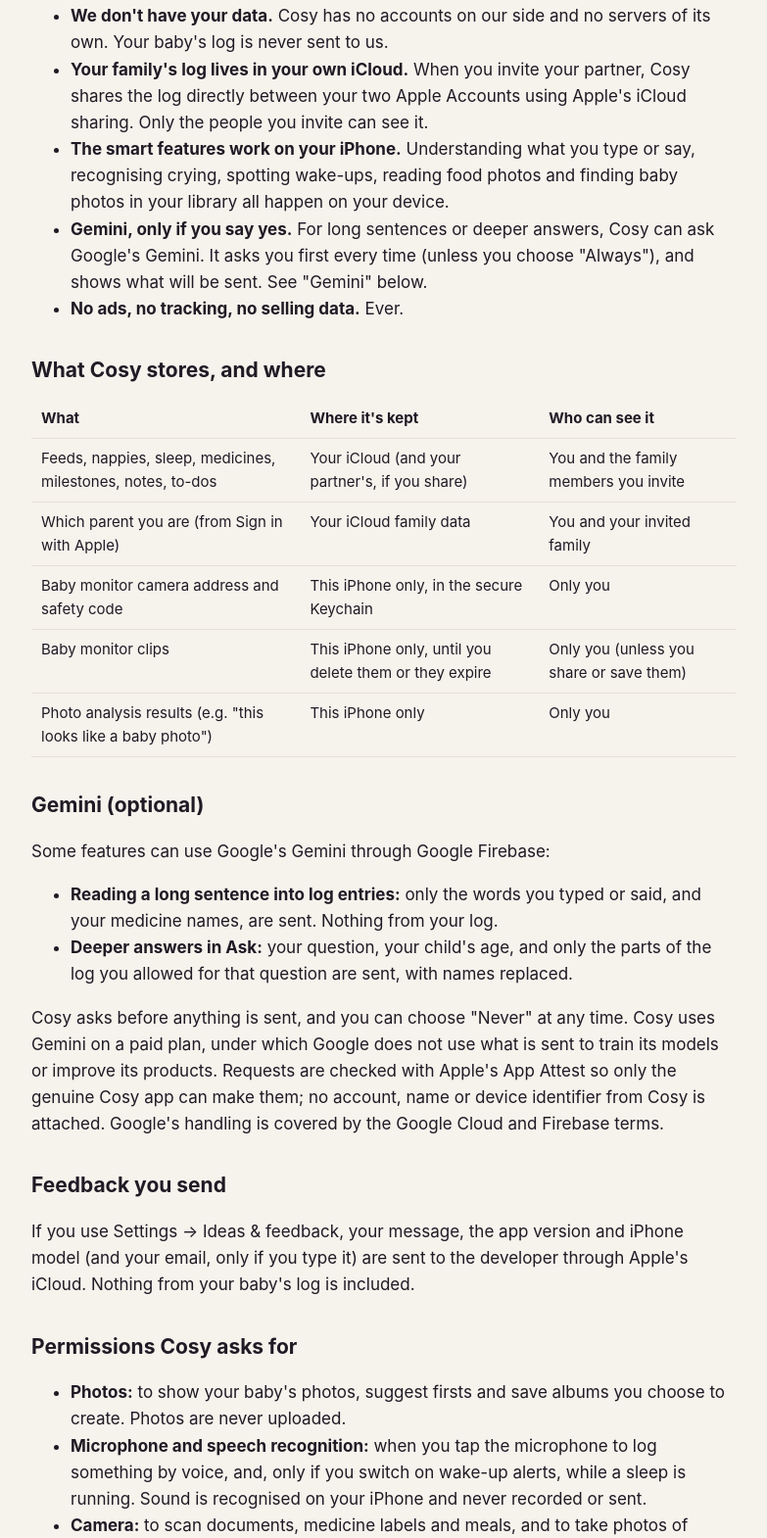
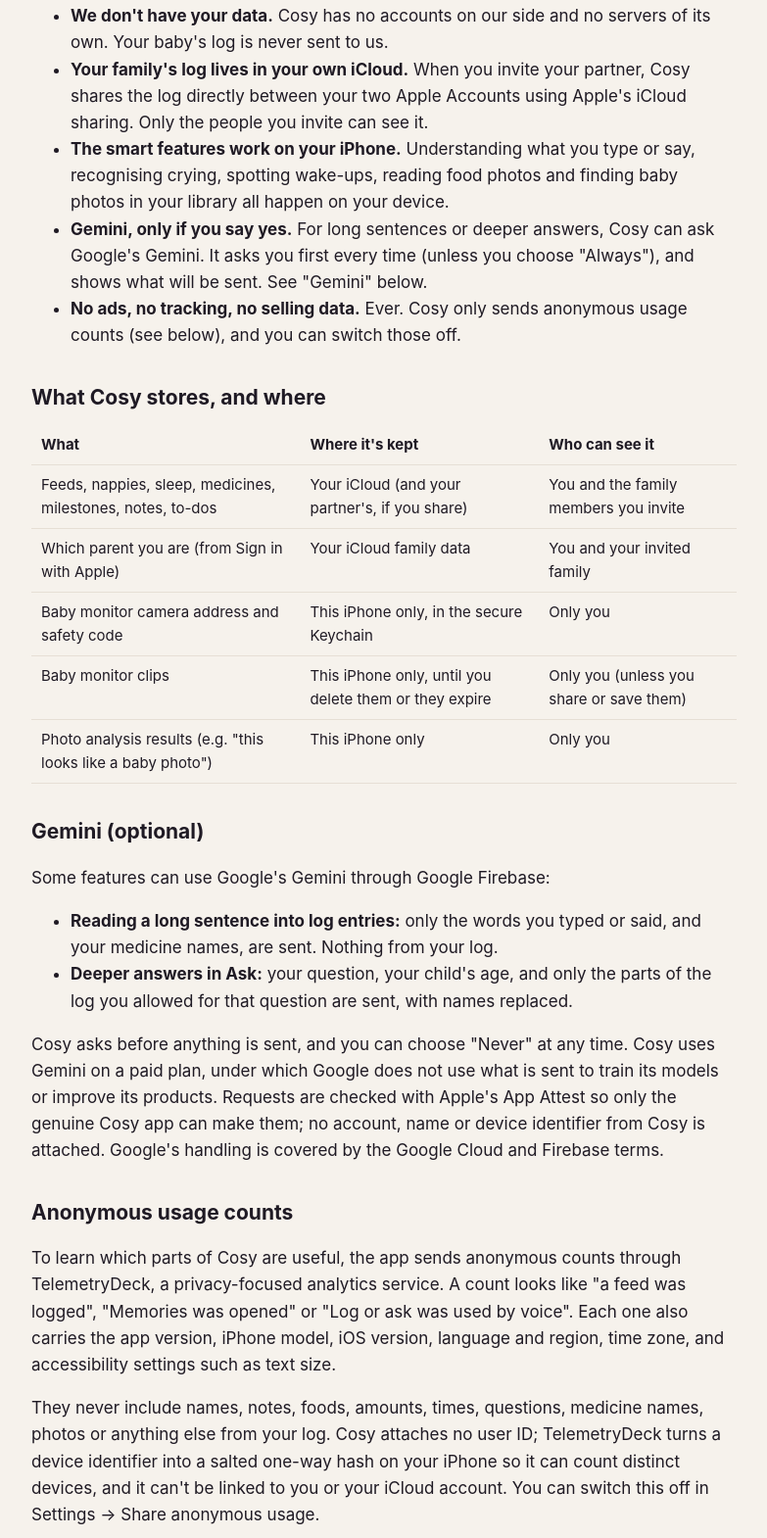
Before and after one commit to kaxevgg/cosy-app, a plain HTML site: page privacy.html in a window 1280 px wide. Shown: the part 331-1901 px from the top of the page at 98% size, without its empty margins (248-1031 px from the left). Drawn offline with Linux system fonts and the light colour scheme.

Commit message:
Privacy: anonymous usage counts (TelemetryDeck)

```diff
--- a/privacy.html
+++ b/privacy.html
@@ -19,7 +19,7 @@ nav{display:flex;gap:16px;margin-bottom:28px;font-weight:600}nav a{text-decorati
 <li><strong>Your family&#x27;s log lives in your own iCloud.</strong> When you invite your partner, Cosy shares the log directly between your two Apple Accounts using Apple&#x27;s iCloud sharing. Only the people you invite can see it.</li>
 <li><strong>The smart features work on your iPhone.</strong> Understanding what you type or say, recognising crying, spotting wake-ups, reading food photos and finding baby photos in your library all happen on your device.</li>
 <li><strong>Gemini, only if you say yes.</strong> For long sentences or deeper answers, Cosy can ask Google&#x27;s Gemini. It asks you first every time (unless you choose &quot;Always&quot;), and shows what will be sent. See &quot;Gemini&quot; below.</li>
-<li><strong>No ads, no tracking, no selling data.</strong> Ever.</li>
+<li><strong>No ads, no tracking, no selling data.</strong> Ever. Cosy only sends anonymous usage counts (see below), and you can switch those off.</li>
 </ul>
 <h2>What Cosy stores, and where</h2>
 <table><thead><tr><th>What</th><th>Where it&#x27;s kept</th><th>Who can see it</th></tr></thead><tbody><tr><td>Feeds, nappies, sleep, medicines, milestones, notes, to-dos</td><td>Your iCloud (and your partner&#x27;s, if you share)</td><td>You and the family members you invite</td></tr><tr><td>Which parent you are (from Sign in with Apple)</td><td>Your iCloud family data</td><td>You and your invited family</td></tr><tr><td>Baby monitor camera address and safety code</td><td>This iPhone only, in the secure Keychain</td><td>Only you</td></tr><tr><td>Baby monitor clips</td><td>This iPhone only, until you delete them or they expire</td><td>Only you (unless you share or save them)</td></tr><tr><td>Photo analysis results (e.g. &quot;this looks like a baby photo&quot;)</td><td>This iPhone only</td><td>Only you</td></tr></tbody></table>
@@ -30,6 +30,9 @@ nav{display:flex;gap:16px;margin-bottom:28px;font-weight:600}nav a{text-decorati
 <li><strong>Deeper answers in Ask:</strong> your question, your child&#x27;s age, and only the parts of the log you allowed for that question are sent, with names replaced.</li>
 </ul>
 <p>Cosy asks before anything is sent, and you can choose &quot;Never&quot; at any time. Cosy uses Gemini on a paid plan, under which Google does not use what is sent to train its models or improve its products. Requests are checked with Apple&#x27;s App Attest so only the genuine Cosy app can make them; no account, name or device identifier from Cosy is attached. Google&#x27;s handling is covered by the Google Cloud and Firebase terms.</p>
+<h2>Anonymous usage counts</h2>
+<p>To learn which parts of Cosy are useful, the app sends anonymous counts through TelemetryDeck, a privacy-focused analytics service. A count looks like &quot;a feed was logged&quot;, &quot;Memories was opened&quot; or &quot;Log or ask was used by voice&quot;. Each one also carries the app version, iPhone model, iOS version, language and region, time zone, and accessibility settings such as text size.</p>
+<p>They never include names, notes, foods, amounts, times, questions, medicine names, photos or anything else from your log. Cosy attaches no user ID; TelemetryDeck turns a device identifier into a salted one-way hash on your iPhone so it can count distinct devices, and it can&#x27;t be linked to you or your iCloud account. You can switch this off in Settings → Share anonymous usage.</p>
 <h2>Feedback you send</h2>
 <p>If you use Settings → Ideas &amp; feedback, your message, the app version and iPhone model (and your email, only if you type it) are sent to the developer through Apple&#x27;s iCloud. Nothing from your baby&#x27;s log is included.</p>
 <h2>Permissions Cosy asks for</h2>
```
